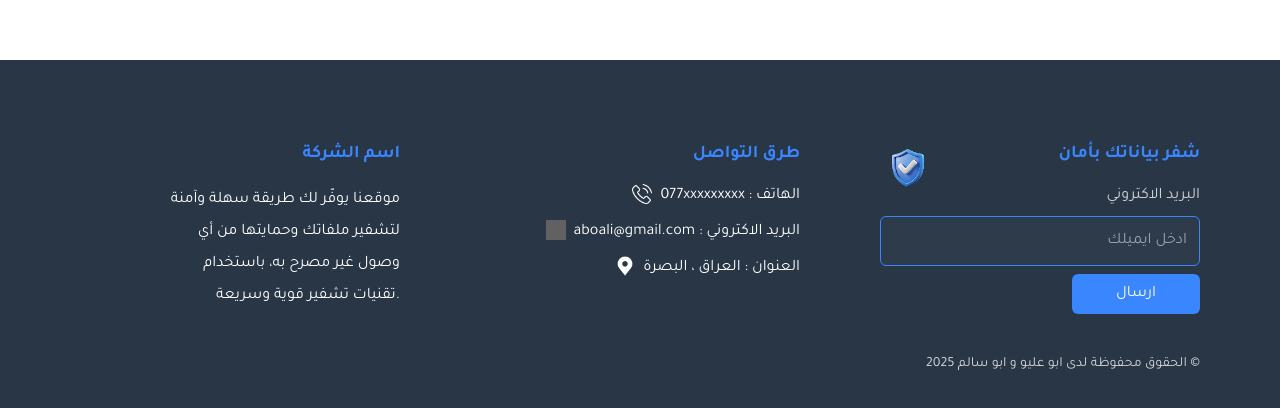
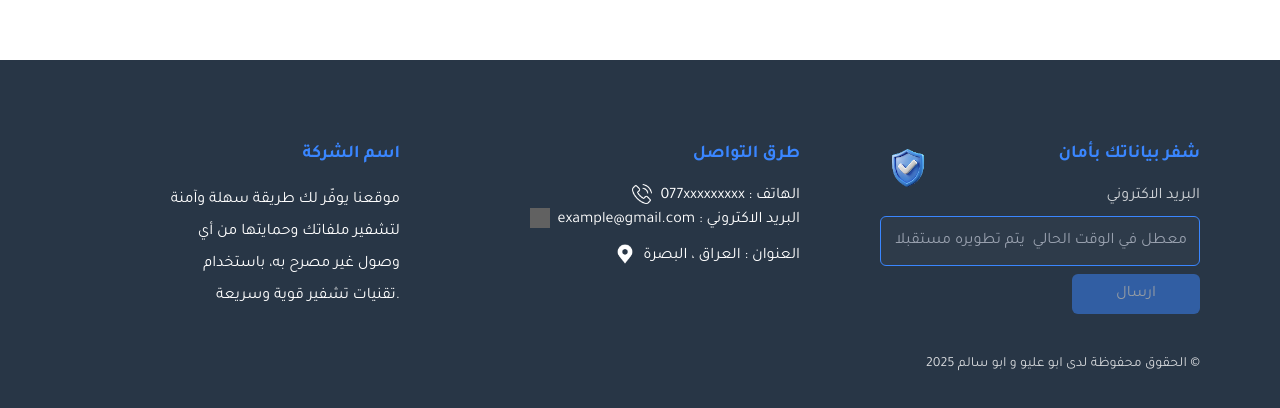
Before and after one commit to gxr21/SseEncryptedFiles, a React (Vite) app: page / in a window 1280 px wide. Shown: the part 2596-3004 px from the top of the page. Built offline with nearby package versions, Linux system fonts and the light colour scheme; grey boxes are pictures that could not be loaded.

Commit message:
no changes on files

```diff
--- a/src/components/Footer/footer.jsx
+++ b/src/components/Footer/footer.jsx
@@ -35,7 +35,7 @@ const Footer = () => {
 
     try {
       // هنا يمكنك وضع API endpoint الخاص بك
-      const response = await fetch('https://your-api-endpoint.com/send-email', {
+      const response = await fetch('API_ENDPOINT_FOR_SEND_EMAIL', {
         method: 'POST',
         headers: {
           'Content-Type': 'application/json',
@@ -71,12 +71,12 @@ const Footer = () => {
                     </div>
                     <div className="flex flex-col items-end">
                         <h3 className="text-[#3A86FF] font-bold text-lg mb-4 ">طرق التواصل</h3>
-                        <div className="text-white flex justify-end gap-2 mb-3" dir="rtl">
+                        <div className="text-white flex justify-end gap-2 mb- " dir="rtl">
                             <span>الهاتف : 077xxxxxxxxx</span>
                             <img src="Icons/phone-call.png" className="w-5 h-5 invert" />
                         </div>
                         <div className="text-white flex justify-end gap-2 mb-3" dir="rtl">
-                            <span>البريد الاكتروني : aboali@gmail.com</span>
+                            <span>البريد الاكتروني : example@gmail.com</span>
                             <img src="Icons/mail.png" className="w-5 h-5 invert" />
                         </div>
                         <div className="text-white flex justify-end gap-2 mb-3" dir="rtl">
@@ -91,18 +91,21 @@ const Footer = () => {
                             <label className="block text-[#CFD3D7] mb-2">البريد الاكتروني</label>
                             <input
                                 type="email"
-                                placeholder="ادخل ايميلك"
+                                // placeholder="ادخل ايميلك"
+                                placeholder="معطل في الوقت الحالي  يتم تطويره مستقبلا"
                                 value={email}
                                 onChange={handleEmailChange}
                                 className="w-full bg-[#2E3B4A] text-white placeholder-gray-400 p-3 border border-[#3A86FF] rounded-md outline-none mb-2 text-right"
                                 required
+                                disabled
                             />
                             {error && <p className="text-red-500 text-sm mb-2">{error}</p>}
                             {message && <p className="text-green-500 text-sm mb-2">{message}</p>}
                             <button
                                 type="submit"
                                 className="bg-[#3A86FF] text-white w-32 py-2 rounded-md hover:bg-[#2957cc] transition disabled:opacity-50 disabled:cursor-not-allowed"
-                                disabled={loading}
+                                // disabled={loading}  في الوقت الحالي
+                                disabled
                             >
                                 {loading ? 'جاري الإرسال...' : 'ارسال'}
                             </button>
--- a/src/pages/Settings/settings.jsx
+++ b/src/pages/Settings/settings.jsx
@@ -173,7 +173,7 @@ function Settings() {
                         يمكنك التواصل مع الدعم الفني لتعديل معلومات حسابك أو تغيير كلمة المرور.
                       </p>
                       <p className="text-blue-300 text-sm mt-2">
-                        ITsupport@gmail.com
+                        يتم تطرير خدمة الدعم الفني في وقت لاحق
                       </p>
                     </div>
                   </div>
--- a/src/pages/Signin/Signin.jsx
+++ b/src/pages/Signin/Signin.jsx
@@ -15,21 +15,29 @@ function Signin() {
   e.preventDefault();
   setLoading(true);
   const data = {email,password};
+  console.log("📤 جاري إرسال ...");
   try {
     const response = await axios.post(
       "http://localhost:3000/api/v1/auth/login",data);
+      console.log("✅ استجابة السيرفر:", response.data);
       if (response.status === 200 || response.status === 201) {
         // localStorage.setItem("token", response.data.token);
         // localStorage.setItem("user", JSON.stringify(response.data.user));
         login(response.data)
+        console.log("✅ تم حفظ البيانات في localStorage");
         alert("تم تسجيل الدخول بنجاح");
         navigate("/dashboard");
       }
 
   } catch (error) {
+    console.error("❌ خطأ في الاتصال:", error);
+    console.error("📝 تفاصيل الخطأ:", {
+      message: error.message,
+      response: error.response?.data,
+      status: error.response?.status
+    });
     alert(error.response?.data?.message || "حدث خطأ غير متوقع");
     setLoading(false);
-    console.log("Error", error);
   }
   finally {
     setLoading(false);
```
Also changed, not shown: src/components/List/list.jsx (line endings or trailing spaces).
